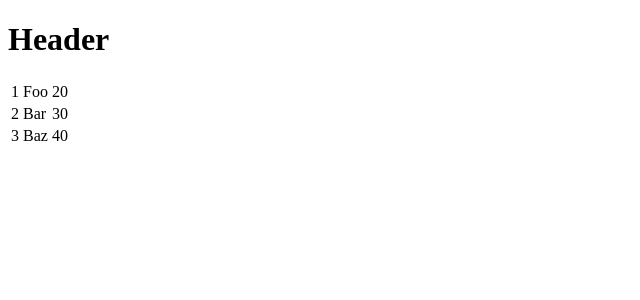
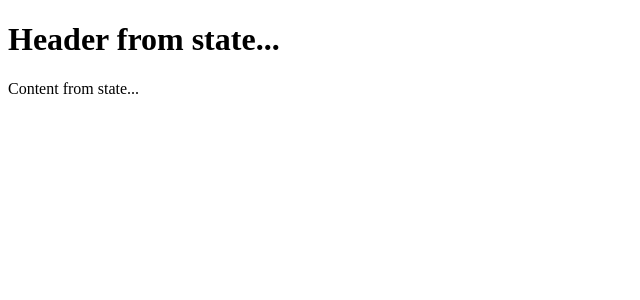
Before and after one commit to nugentmichael/react-app, a React app: page / in a window 1280 px wide. Shown: the top 300 px of the page, without its empty margins (0-640 px from the left). Built offline with nearby package versions, Linux system fonts and the light colour scheme.

Commit message:
Create a stateful component.

```diff
--- a/App.js
+++ b/App.js
@@ -1,65 +1,23 @@
 import React, { Component } from 'react';
 
 class App extends Component {
-    constructor() {
-        super();
+    constructor(props) {
+        super(props);
 
         this.state = {
-            data: [
-                {
-                    "id": 1,
-                    "name": "Foo",
-                    "age": 20
-                },
-                {
-                    "id": 2,
-                    "name": "Bar",
-                    "age": 30
-                },
-                {
-                    "id": 3,
-                    "name": "Baz",
-                    "age": 40
-                }
-            ]
+            header: "Header from state...",
+            content: "Content from state..."
         };
     }
 
     render() {
         return (
             <div>
-                <Header />
-
-                <table>
-                    <tbody>
-                        {this.state.data.map((person, i) => <TableRow key={i} data={person} />)}
-                    </tbody>
-                </table>
+                <h1>{this.state.header}</h1>
+                <p>{this.state.content}</p>
             </div>
         )
     }
 }
 
-class Header extends Component {
-    render() {
-        return (
-            <div>
-                <h1>Header</h1>
-            </div>
-        )
-    }
-}
-
-class TableRow extends Component {
-    render() {
-        return (
-            <tr>
-                <td>{this.props.data.id}</td>
-                <td>{this.props.data.name}</td>
-                <td>{this.props.data.age}</td>
-            </tr>
-        )
-    }
-}
-
 export default App;
```
